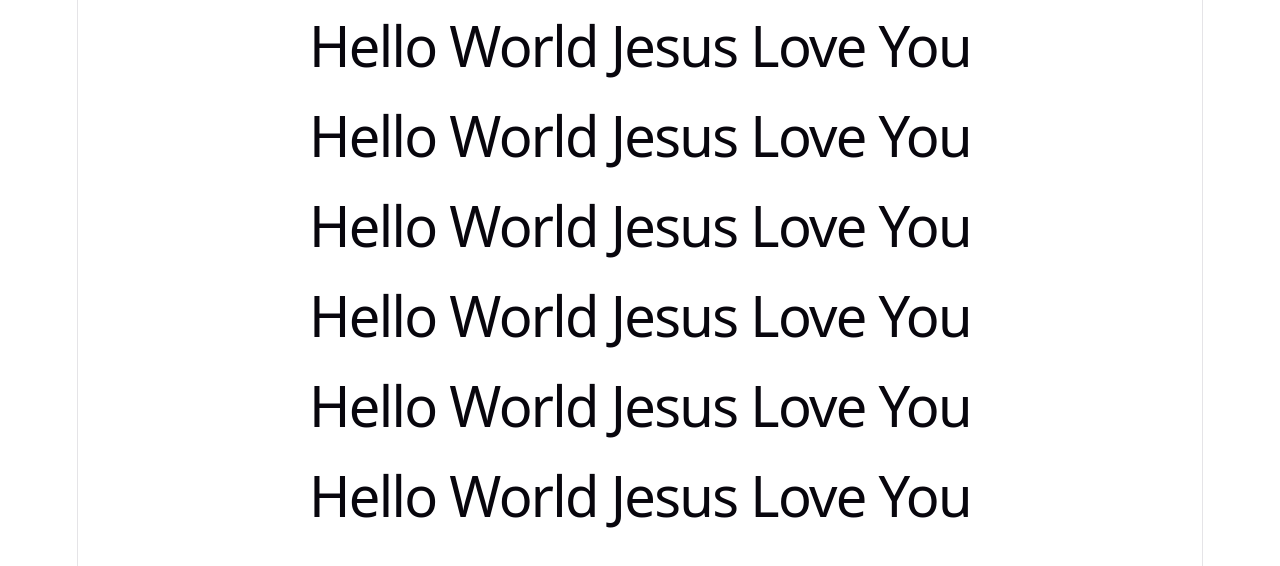
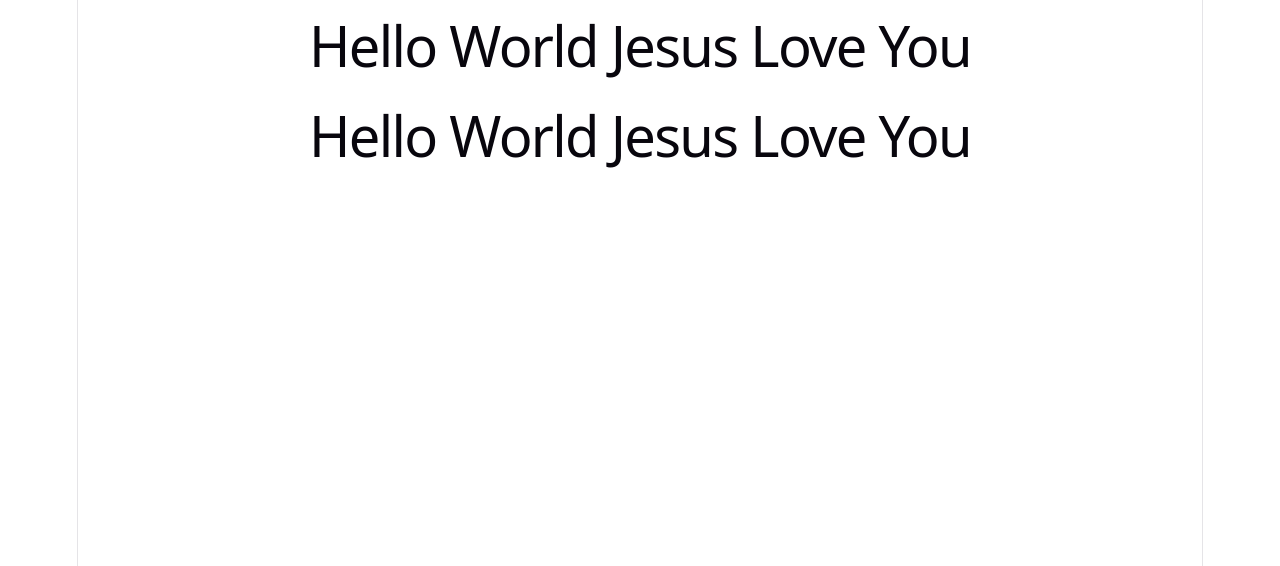
Before and after one commit to josephkhella2027-lang/Devops-BDD-trainTwo, a React (Vite) app in the folder frontend/bddTrainTwo/: page / in a window 1280 px wide. Shown: the top 566 px of the page. Built offline with nearby package versions, Linux system fonts and the light colour scheme.

Commit message:
test four

```diff
--- a/frontend/bddTrainTwo/src/App.tsx
+++ b/frontend/bddTrainTwo/src/App.tsx
@@ -6,10 +6,6 @@ function App() {
     <>
       <HomePage />
       <HomePage />
-      <HomePage />
-      <HomePage />
-      <HomePage />
-      <HomePage />
     </>
   );
 }
```
